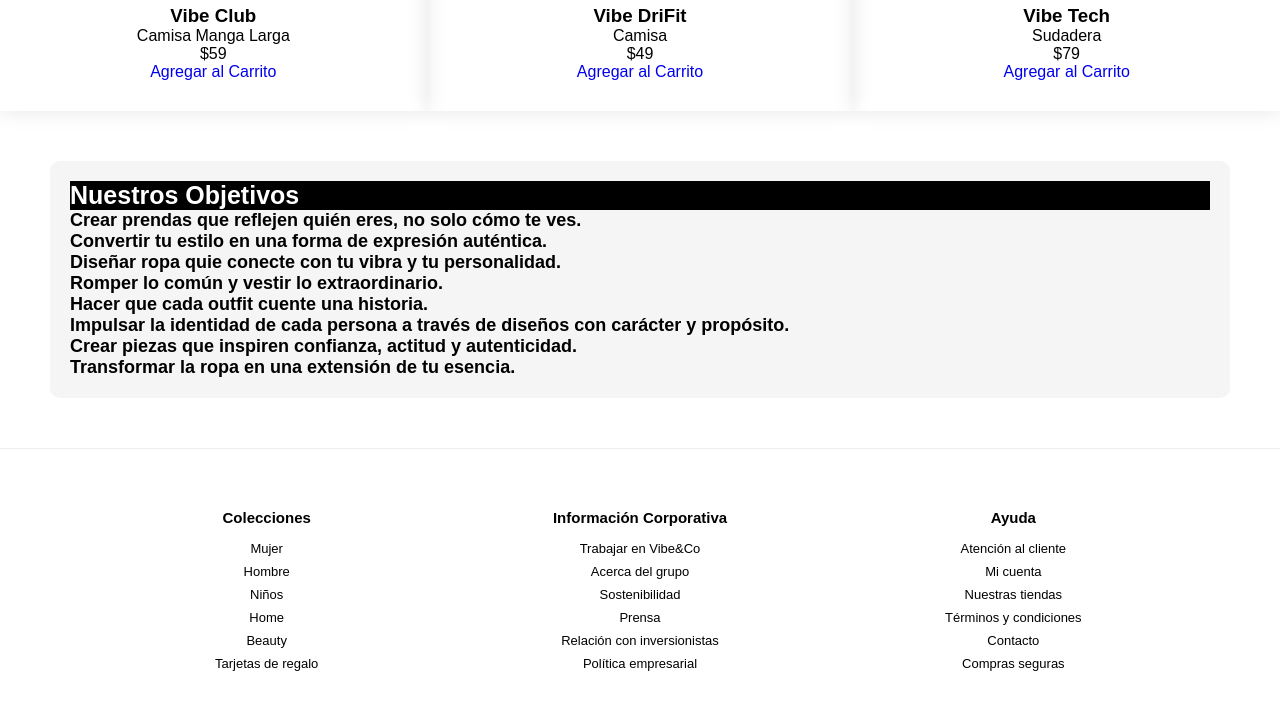
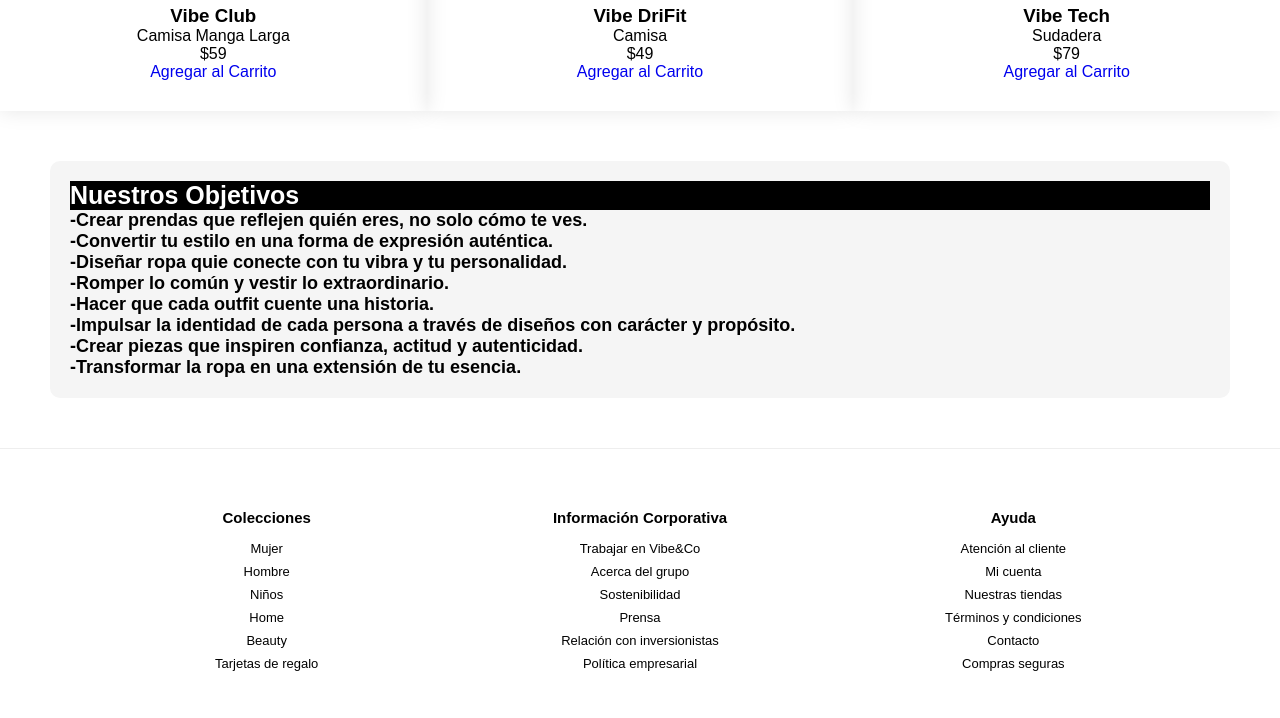
Before and after one commit to J0seAntonio/Proyecto-Desarrollo-Full-Stack, a plain HTML site: page views/prueba_main.html in a window 1280 px wide. Shown: the part 1184-1902 px from the top of the page. Drawn offline with Linux system fonts and the light colour scheme.

Commit message:
Mas estilo

```diff
--- a/style/prueba_main.css
+++ b/style/prueba_main.css
@@ -69,13 +69,13 @@ img {
     display: flex;
     align-items: center;
     height: 60px;
-    padding: 10px;
+    padding: 0px;
 }
 
 /* Imagen del logo con altura fija */
 .logo img {
     height: 125px;
-    width: auto;
+    width: 100px;
     object-fit: contain;
 }
 
@@ -190,7 +190,6 @@ th, td{
 
 /* Icono del carrito vacío con borde rosa */
 .carrito-vacio{
-
     background-color: #ffffff;
     text-align: center;
     margin: 0;
@@ -198,7 +197,7 @@ th, td{
     width: 50px;
     display: block;
     object-fit: contain;
-    border-radius: 50%;
+    border-radius: 35%;
 }
 
 /* Botones generales redondeados */
--- a/views/prueba_main.html
+++ b/views/prueba_main.html
@@ -81,14 +81,14 @@
             <div class="objetivos">
             <h2 class="objetivosSub">Nuestros Objetivos</h2>
             <ol class="lista">
-                <li>Crear prendas que reflejen quién eres, no solo cómo te ves.</li>
-                <li>Convertir tu estilo en una forma de expresión auténtica.</li>
-                <li>Diseñar ropa quie conecte con tu vibra y tu personalidad.</li>
-                <li>Romper lo común y vestir lo extraordinario.</li>
-                <li>Hacer que cada outfit cuente una historia.</li>
-                <li>Impulsar la identidad de cada persona a través de diseños con carácter y propósito.</li>
-                <li>Crear piezas que inspiren confianza, actitud y autenticidad.</li>
-                <li>Transformar la ropa en una extensión de tu esencia.</li>
+                <li>-Crear prendas que reflejen quién eres, no solo cómo te ves.</li>
+                <li>-Convertir tu estilo en una forma de expresión auténtica.</li>
+                <li>-Diseñar ropa quie conecte con tu vibra y tu personalidad.</li>
+                <li>-Romper lo común y vestir lo extraordinario.</li>
+                <li>-Hacer que cada outfit cuente una historia.</li>
+                <li>-Impulsar la identidad de cada persona a través de diseños con carácter y propósito.</li>
+                <li>-Crear piezas que inspiren confianza, actitud y autenticidad.</li>
+                <li>-Transformar la ropa en una extensión de tu esencia.</li>
             </ol>
             </div>
         </main>
```
